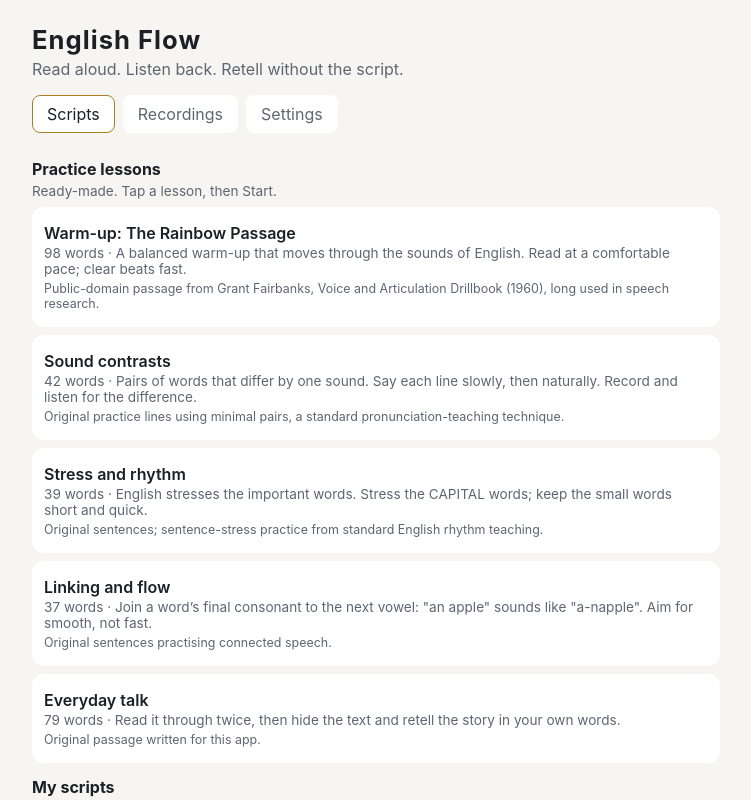
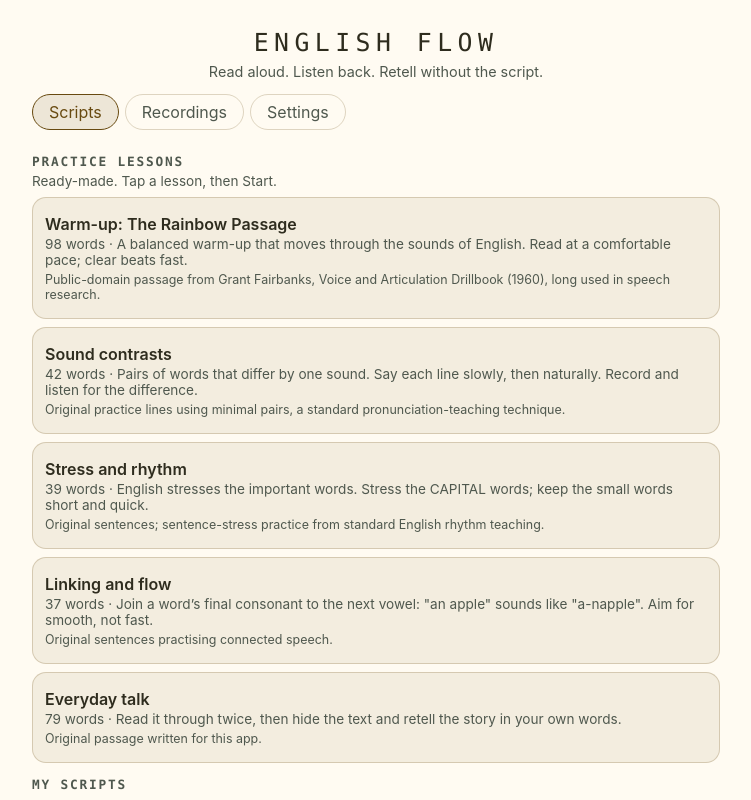
Before and after one commit to nadeem9986/english-flow, a React (Vite) app in the folder app/: page / in a window 1280 px wide. Shown: the top 800 px of the page, without its empty margins (264-1015 px from the left). Built offline with nearby package versions, Linux system fonts and the light colour scheme.

Commit message:
Redesign UI to match Morse visual system: palette, header, chips

```diff
--- a/app/src/styles.css
+++ b/app/src/styles.css
@@ -1,23 +1,33 @@
+/* English Flow — visual system aligned with the Morse Trainer app.
+   Palette, centered spaced heading, sun/moon theme control and 220ms
+   color tweens mirror dev.n4deem.morse (MainActivity.kt palettes). */
+
 :root {
   color-scheme: dark;
-  --bg: #0f1115;
-  --surface: #171b22;
-  --text: #e8eaee;
-  --muted: #9aa3b0;
-  --accent: #d4a94e;
-  --accent-contrast: #14161a;
+  --bg: #101411;
+  --surface: #191f1a;
+  --surface-2: #212820;
+  --text: #ece7d6;
+  --muted: #bac1b8;
+  --accent: #e2c484;
+  --accent-contrast: #101411;
+  --success: #a8d79b;
   --danger: #d4695e;
+  --line: color-mix(in srgb, var(--accent) 22%, transparent);
+  --mono: ui-monospace, 'SF Mono', 'Cascadia Mono', Menlo, Consolas, monospace;
   font-family: -apple-system, BlinkMacSystemFont, 'Segoe UI', Roboto, sans-serif;
 }
 
 :root[data-theme='light'] {
   color-scheme: light;
-  --bg: #f6f5f1;
-  --surface: #ffffff;
-  --text: #1c1f26;
-  --muted: #5d6672;
-  --accent: #a97f22;
-  --accent-contrast: #ffffff;
+  --bg: #fffbf2;
+  --surface: #f3eddf;
+  --surface-2: #faf5e8;
+  --text: #2e2c1e;
+  --muted: #4f584e;
+  --accent: #684a10;
+  --accent-contrast: #fffbf2;
+  --success: #28602a;
   --danger: #b0413e;
 }
 
@@ -36,6 +46,28 @@ button {
   color: inherit;
 }
 
+/* Smooth theme change: same 220ms tween as the Morse app. */
+@media (prefers-reduced-motion: no-preference) {
+  body,
+  .tab,
+  .settings,
+  .script-list li,
+  .rec-item,
+  .empty,
+  .primary,
+  .ghost,
+  .name-input,
+  .editor textarea,
+  .badge,
+  .theme-toggle,
+  .header-divider {
+    transition:
+      background-color 220ms ease,
+      color 220ms ease,
+      border-color 220ms ease;
+  }
+}
+
 .app {
   max-width: 720px;
   margin: 0 auto;
@@ -45,39 +77,128 @@ button {
   flex-direction: column;
 }
 
+/* Header: centered, spaced, monospace — the Morse heading treatment. */
+
+.app-header {
+  position: relative;
+  text-align: center;
+  padding: 6px 56px 0;
+}
+
+.eyebrow {
+  margin: 0;
+  font-family: var(--mono);
+  font-size: 0.65rem;
+  letter-spacing: 0.16em;
+  color: var(--muted);
+}
+
 .app-header h1 {
-  margin: 8px 0 0;
-  font-size: 1.6rem;
-  letter-spacing: 0.04em;
+  margin: 6px 0 0;
+  font-family: var(--mono);
+  font-size: 1.55rem;
+  font-weight: 500;
+  letter-spacing: 0.22em;
+  text-transform: uppercase;
 }
 
 .tagline {
-  margin: 4px 0 16px;
+  margin: 6px 0 14px;
   color: var(--muted);
+  font-size: 0.9rem;
 }
+
+/* Sun/moon theme control, top-right like Morse. Rotates 180° on toggle. */
+
+.theme-toggle {
+  position: absolute;
+  top: 0;
+  right: 0;
+  width: 44px;
+  height: 44px;
+  display: grid;
+  place-items: center;
+  background: var(--surface);
+  border: 1px solid var(--line);
+  border-radius: 50%;
+  color: var(--accent);
+  cursor: pointer;
+}
+
+.theme-toggle svg {
+  width: 22px;
+  height: 22px;
+  transition: transform 220ms ease;
+}
+
+.theme-toggle .icon-sun,
+.theme-toggle .icon-moon {
+  grid-area: 1 / 1;
+  transition:
+    opacity 220ms ease,
+    transform 220ms ease;
+}
+
+.theme-toggle .icon-sun {
+  opacity: 0;
+  transform: rotate(-180deg) scale(0.5);
+}
+
+.theme-toggle .icon-moon {
+  opacity: 1;
+  transform: rotate(0deg) scale(1);
+}
+
+:root[data-theme='light'] .theme-toggle .icon-sun {
+  opacity: 1;
+  transform: rotate(0deg) scale(1);
+}
+
+:root[data-theme='light'] .theme-toggle .icon-moon {
+  opacity: 0;
+  transform: rotate(180deg) scale(0.5);
+}
+
+.theme-toggle:active {
+  transform: scale(0.94);
+}
+
+/* Tabs as chips, gold on the active one — the Morse FilterChip look. */
 
 .tabs {
   display: flex;
-  gap: 8px;
-  margin-bottom: 12px;
+  gap: 6px;
+  margin-bottom: 0;
+  overflow-x: auto;
+  padding-bottom: 10px;
 }
 
 .tab {
-  background: var(--surface);
-  border: 1px solid transparent;
-  border-radius: 8px;
-  padding: 8px 14px;
+  background: transparent;
+  border: 1px solid var(--line);
+  border-radius: 999px;
+  padding: 7px 16px;
   color: var(--muted);
+  cursor: pointer;
+  white-space: nowrap;
 }
 
 .tab.active {
-  color: var(--text);
+  color: var(--accent);
   border-color: var(--accent);
+  background: color-mix(in srgb, var(--accent) 12%, transparent);
+}
+
+.header-divider {
+  border: none;
+  border-top: 1px solid color-mix(in srgb, var(--accent) 30%, transparent);
+  margin: 0 0 14px;
 }
 
 .settings {
   background: var(--surface);
-  border-radius: 12px;
+  border: 1px solid var(--line);
+  border-radius: 14px;
   padding: 12px 16px;
   margin-bottom: 12px;
   display: grid;
@@ -89,6 +210,19 @@ button {
   gap: 4px;
   font-size: 0.9rem;
   color: var(--muted);
+}
+
+.settings select {
+  background: var(--surface-2);
+  color: var(--text);
+  border: 1px solid var(--line);
+  border-radius: 8px;
+  padding: 8px 10px;
+  font: inherit;
+}
+
+input[type='range'] {
+  accent-color: var(--accent);
 }
 
 .script-list,
@@ -105,8 +239,25 @@ button {
   gap: 8px;
   align-items: center;
   background: var(--surface);
-  border-radius: 12px;
+  border: 1px solid var(--line);
+  border-radius: 14px;
   padding: 8px 12px;
+}
+
+@media (prefers-reduced-motion: no-preference) {
+  .script-list li,
+  .rec-item {
+    transition:
+      background-color 220ms ease,
+      border-color 220ms ease,
+      transform 160ms ease;
+  }
+
+  .script-list li:hover,
+  .rec-item:hover {
+    border-color: color-mix(in srgb, var(--accent) 45%, transparent);
+    transform: translateY(-1px);
+  }
 }
 
 .script-open {
@@ -117,6 +268,7 @@ button {
   display: grid;
   gap: 2px;
   padding: 8px 0;
+  cursor: pointer;
 }
 
 .script-name {
@@ -132,7 +284,8 @@ button {
 .empty {
   color: var(--muted);
   background: var(--surface);
-  border-radius: 12px;
+  border: 1px solid var(--line);
+  border-radius: 14px;
   padding: 16px;
 }
 
@@ -147,9 +300,10 @@ button {
   background: var(--accent);
   color: var(--accent-contrast);
   border: none;
-  border-radius: 8px;
+  border-radius: 10px;
   padding: 10px 18px;
   font-weight: 600;
+  cursor: pointer;
 }
 
 .primary:disabled {
@@ -158,15 +312,36 @@ button {
 
 .ghost {
   background: none;
-  border: 1px solid var(--muted);
-  border-radius: 8px;
+  border: 1px solid var(--line);
+  border-radius: 10px;
   padding: 8px 14px;
   color: var(--text);
+  cursor: pointer;
+}
+
+.ghost:disabled {
+  opacity: 0.5;
 }
 
 .ghost.danger {
   border-color: var(--danger);
   color: var(--danger);
+}
+
+@media (prefers-reduced-motion: no-preference) {
+  .primary,
+  .ghost {
+    transition:
+      background-color 220ms ease,
+      color 220ms ease,
+      border-color 220ms ease,
+      transform 120ms ease;
+  }
+
+  .primary:not(:disabled):active,
+  .ghost:not(:disabled):active {
+    transform: scale(0.97);
+  }
 }
 
 .editor {
@@ -179,10 +354,20 @@ button {
   width: 100%;
   background: var(--surface);
   color: var(--text);
-  border: 1px solid var(--muted);
-  border-radius: 8px;
+  border: 1px solid var(--line);
+  border-radius: 10px;
   padding: 10px 12px;
   font: inherit;
+}
+
+.name-input:focus-visible,
+.editor textarea:focus-visible,
+.tab:focus-visible,
+.primary:focus-visible,
+.ghost:focus-visible,
+.theme-toggle:focus-visible {
+  outline: 2px solid var(--accent);
+  outline-offset: 2px;
 }
 
 /* Reader */
@@ -194,6 +379,7 @@ button {
   display: flex;
   flex-direction: column;
   padding: 8px 12px calc(12px + env(safe-area-inset-bottom));
+  transition: background-color 220ms ease;
 }
 
 .reader-top {
@@ -248,6 +434,7 @@ button {
   background: color-mix(in srgb, var(--accent) 8%, transparent);
   pointer-events: none;
   z-index: 1;
+  transition: border-color 220ms ease;
 }
 
 .fade {
@@ -297,7 +484,7 @@ button {
 
 .viewport.camera-on {
   background: #000;
-  border-radius: 12px;
+  border-radius: 14px;
 }
 
 .viewport.camera-on .content {
@@ -342,6 +529,7 @@ button {
   place-items: center;
   font-size: 6rem;
   font-weight: 700;
+  font-family: var(--mono);
   color: var(--accent);
   z-index: 3;
 }
@@ -395,7 +583,8 @@ button {
 
 .rec-item {
   background: var(--surface);
-  border-radius: 12px;
+  border: 1px solid var(--line);
+  border-radius: 14px;
   padding: 12px;
   display: grid;
   gap: 6px;
@@ -445,7 +634,11 @@ button {
 
 .section-title {
   margin: 14px 0 4px;
-  font-size: 1rem;
+  font-size: 0.8rem;
+  font-family: var(--mono);
+  letter-spacing: 0.14em;
+  text-transform: uppercase;
+  color: var(--muted);
 }
 
 .section-hint {
```
